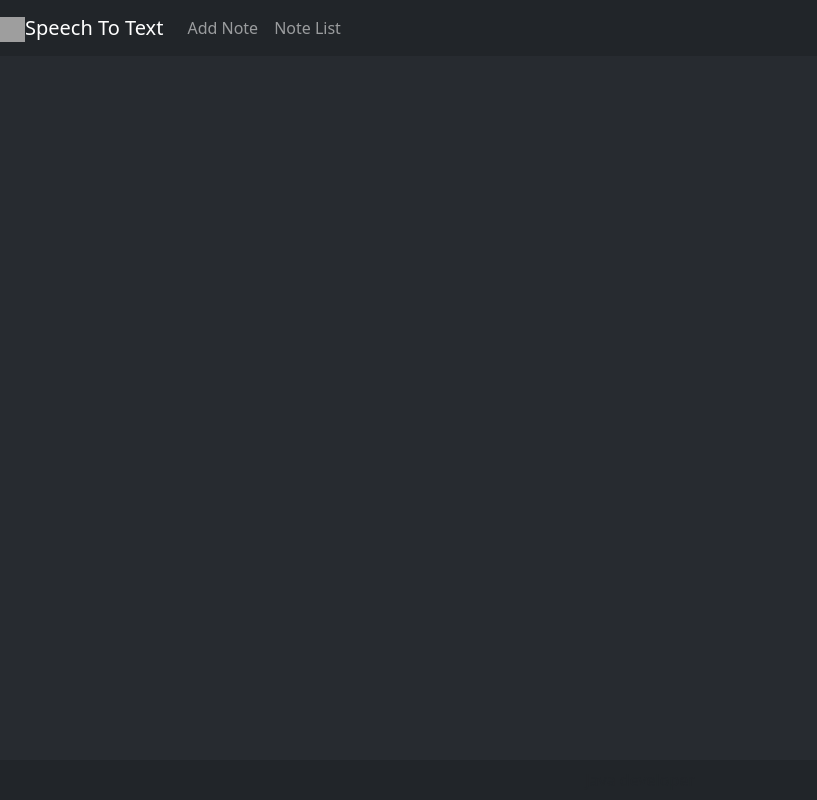
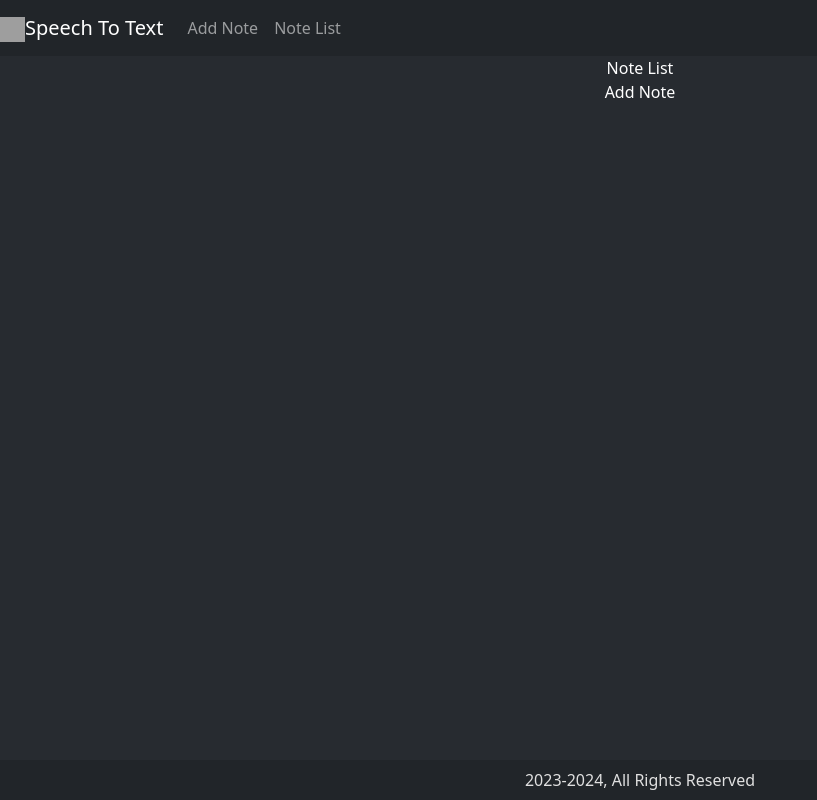
Before and after one commit to 2or5/speech-to-text-client, a React (Create React App) app: page / in a window 1280 px wide. Shown: the whole page, without its empty margins (0-817 px from the left). Built offline with nearby package versions, Linux system fonts and the light colour scheme; grey boxes are pictures that could not be loaded.

Commit message:
update footer

```diff
--- a/src/App.js
+++ b/src/App.js
@@ -5,6 +5,8 @@ import NavigationBar from './components/NavigationBar';
 import {Container, Row, Jumbotron, Col } from 'react-bootstrap';
 
 import { Navbar, Nav } from "react-bootstrap";
+import NoteList from './components/NoteList';
+import Note from './components/Note';
 
 
 function App() {
@@ -21,6 +23,8 @@ function App() {
             </Col>
           </Row>
         </Container> */}
+        <NoteList/>
+        <Note/>
         <Footer/>
     </div>
   );
--- a/src/components/Footer.js
+++ b/src/components/Footer.js
@@ -3,11 +3,12 @@ import {Navbar, Col, Container } from "react-bootstrap";
 
 class Footer extends React.Component {
    render() {
+    let fullYear = new Date().getFullYear();
     return (
         <Navbar fixed="bottom" bg="dark" variant="dark">
             <Container>
                 <Col lg={12} className="text-center text-muted">
-                    <div> Java developer </div>
+                    <div style={{color: "#e0e0e0"}}>{fullYear}-{fullYear+1}, All Rights Reserved</div>
                 </Col>
             </Container>
         </Navbar>
--- /dev/null
+++ b/src/components/Note.js
@@ -0,0 +1,10 @@
+import React from "react";
+
+class Note extends React.Component {
+
+    render() {
+        return (<div className="text-white">Add Note</div>)
+    }
+}
+
+export default Note;
--- /dev/null
+++ b/src/components/NoteList.js
@@ -0,0 +1,10 @@
+import React from "react";
+
+class NoteList extends React.Component {
+        render () {
+            return (<div className="text-white">Note List</div>)
+        }
+
+}
+
+export default NoteList;
```
